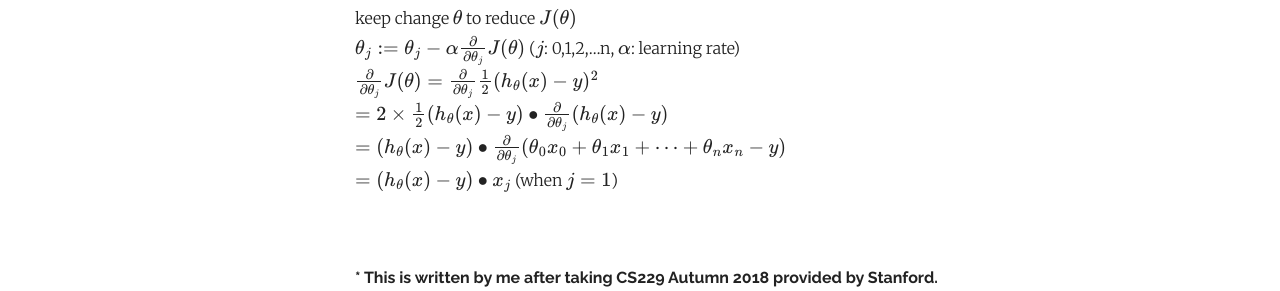
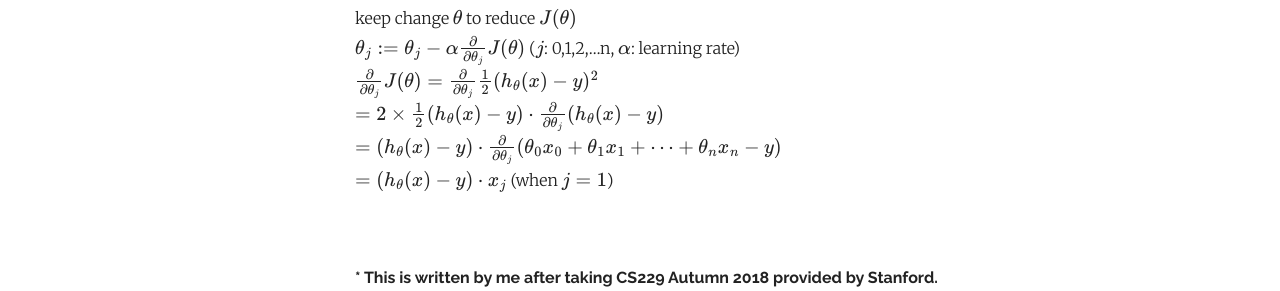
Before and after one commit to dlgur1994/dlgur1994.github.io, a Jekyll site: the page built from _posts/2021-04-06-CS229-Lecture2.md, in a window 1280 px wide and 1282 px high. Shown: the part 892-1183 px from the top of the window. Built offline with Jekyll 4.4.1, drawn with Linux system fonts in a browser that asks for light colours; formulas are drawn with MathJax 3; comment, search, counter and statistics services are not loaded.

Commit message:
CS229 lecture2 ing 21/04/20

```diff
--- a/_posts/2021-04-06-CS229-Lecture2.md
+++ b/_posts/2021-04-06-CS229-Lecture2.md
@@ -25,9 +25,9 @@ $${\theta} \, (say \, {\theta} = \overrightarrow{0})$$
 keep change $${\theta}$$ to reduce $$J({\theta})$$
 $${\theta}_{j} := {\theta}_{j} - \alpha {\partial \over \partial \theta_{j}} J({\theta})$$ ($$j$$: 0,1,2,...n, $$\alpha$$: learning rate)
 $${\partial \over \partial \theta_{j}} J(\theta) = {\partial \over \partial \theta_{j}} {1 \over 2} (h_{\theta}(x) - y )^2$$
-$$= 2 \times {1 \over 2} (h_{\theta}(x) - y) \bullet {\partial \over \partial \theta_{j}} (h_{\theta}(x) - y)$$
-$$= (h_{\theta}(x) - y) \bullet {\partial \over \partial \theta_{j}} (\theta_{0}x_{0} + \theta_{1}x_{1} + \cdots + \theta_{n}x_{n} - y)$$
-$$= (h_{\theta}(x) - y) \bullet x_{j}$$ (when $$j=1$$)
+$$= 2 \times {1 \over 2} (h_{\theta}(x) - y) \cdot {\partial \over \partial \theta_{j}} (h_{\theta}(x) - y)$$
+$$= (h_{\theta}(x) - y) \cdot {\partial \over \partial \theta_{j}} (\theta_{0}x_{0} + \theta_{1}x_{1} + \cdots + \theta_{n}x_{n} - y)$$
+$$= (h_{\theta}(x) - y) \cdot x_{j}$$ (when $$j=1$$)
 
 <!-- $$\theta_{j} := \theta_{j} - \alpha  -->
 
```
